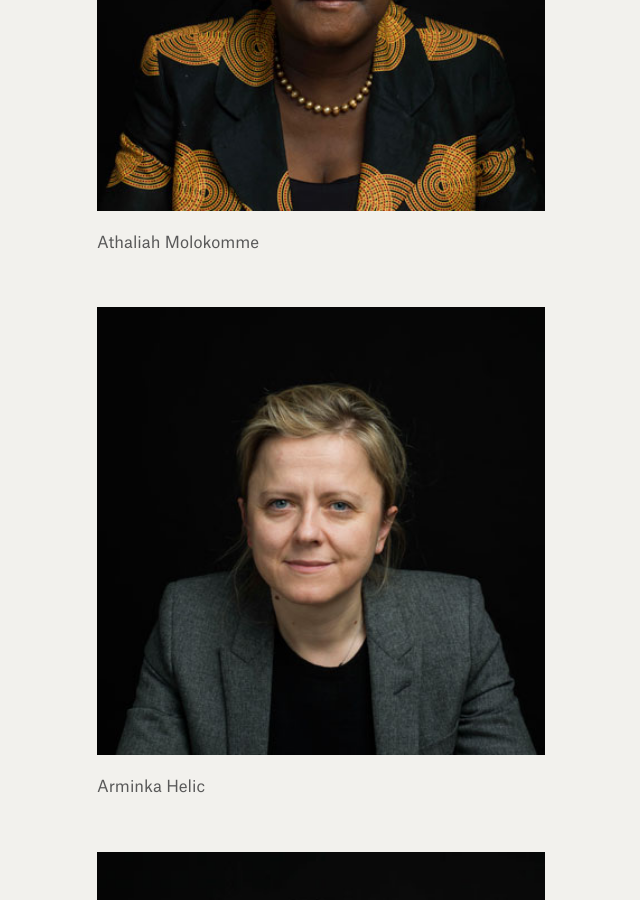
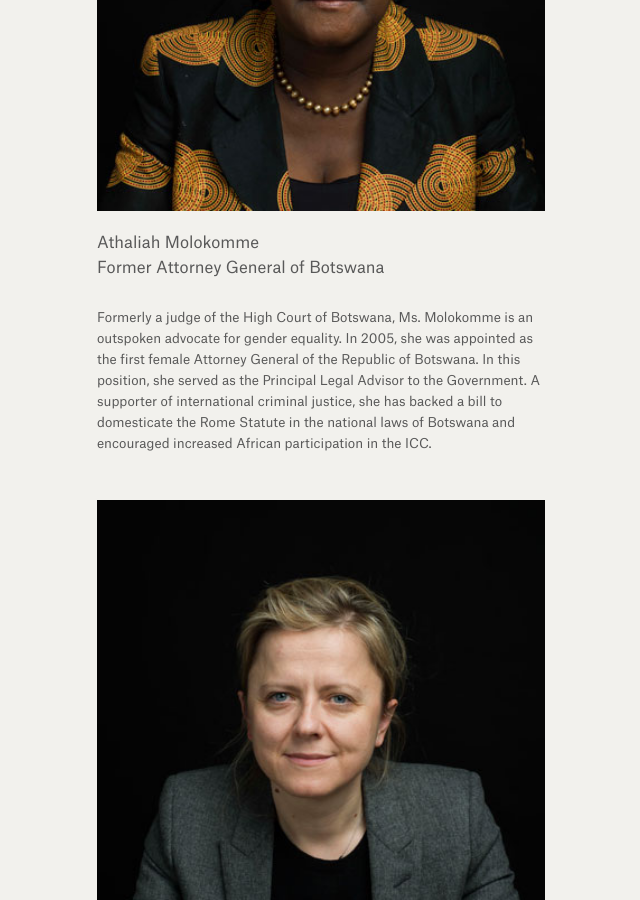
Before and after one commit to weights-and-measures/weights-and-measures.github.io, a Jekyll site: the page built from photographs.html, in a window 1280 px wide and 900 px high, scrolled down 23534 px. Shown: the whole window, without its empty margins (319-959 px from the left). Built offline with Jekyll 4.4.1, drawn with Linux system fonts in a browser that asks for light colours.

Commit message:
Updated D41

```diff
--- a/_photographs/d41.markdown
+++ b/_photographs/d41.markdown
@@ -6,4 +6,7 @@ position: 30
 
 ![athaliah_molokomme10.jpg](/uploads/athaliah_molokomme10.jpg)
 
-Athaliah Molokomme
+Athaliah Molokomme <br> Former Attorney General of Botswana
+
+
+Formerly a judge of the High Court of Botswana, Ms. Molokomme is an outspoken advocate for gender equality. In 2005, she was appointed as the first female Attorney General of the Republic of Botswana. In this position, she served as the Principal Legal Advisor to the Government. A supporter of international criminal justice, she has backed a bill to domesticate the Rome Statute in the national laws of Botswana and encouraged increased African participation in the ICC.
```
